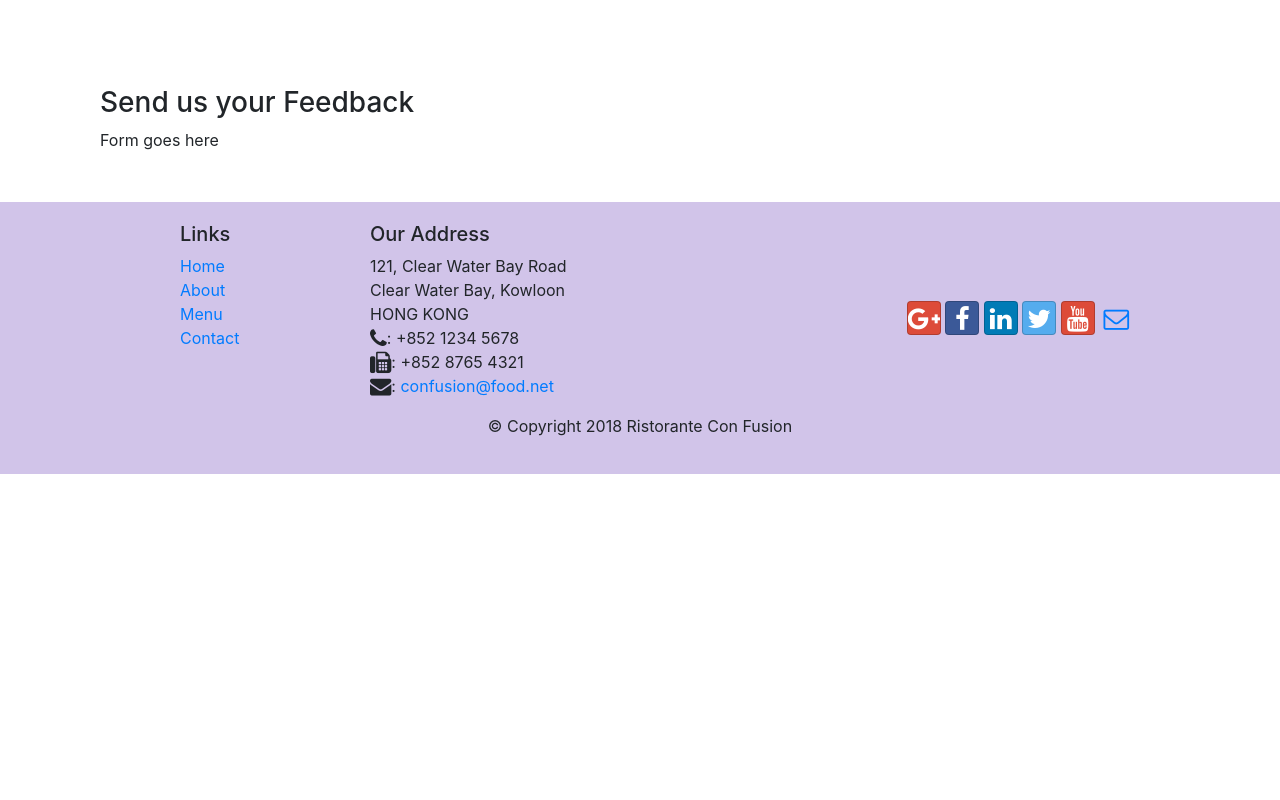
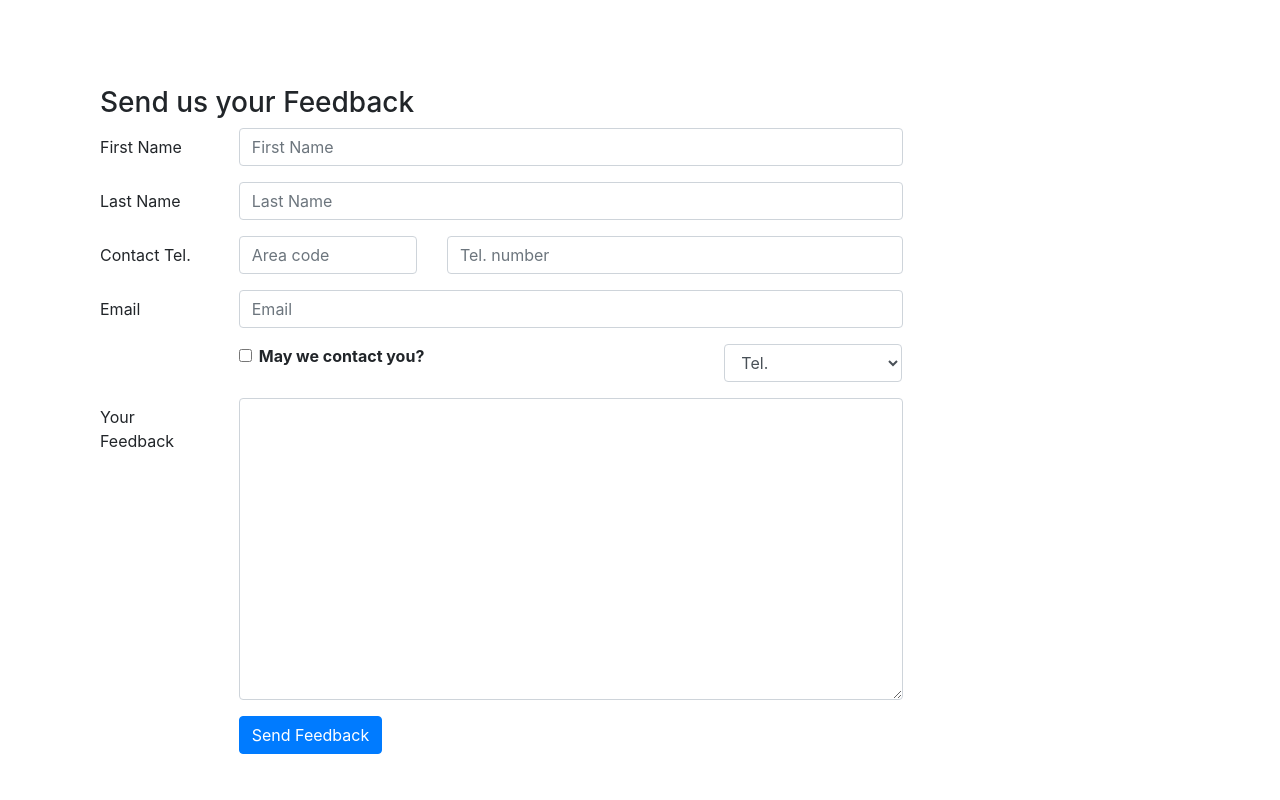
Before and after one commit to mkhoa0201/Web-Coursera, a website: page contactus.html in a window 1280 px wide. Shown: the part 800-1600 px from the top of the page. Before the commit the page ends 1324 px from the top, so only its background shows below. Drawn offline with nearby package versions, Linux system fonts and the light colour scheme.

Commit message:
Form element

```diff
--- a/contactus.html
+++ b/contactus.html
@@ -93,7 +93,76 @@
               <h3>Send us your Feedback</h3>
            </div>
             <div class="col-12 col-md-9">
-                Form goes here
+                <form>
+                    <!-- Name textbox-->
+
+                    <div class = "form-group row">
+                        <lable for = "firstname" class = "col-md-2 col-form-label" > First Name</lable>
+                        <div class="col-md-10">
+                            <input type = "text" class = "form-control" id = "firstname" name = "first name" placeholder = "First Name">
+                        </div>
+                    </div>
+                    <div class = "form-group row">
+                        <label for="lastname" class="col-md-2 col-form-label">Last Name</label>
+                        <div class="col-md-10">
+                            <input type="text" class="form-control" id="lastname" name="lastname" placeholder="Last Name">
+                        </div>
+                    </div>
+
+                    <!-- Email and Tel textbox-->
+                    <div class="form-group row">
+                        <label for="telnum" class="col-12 col-md-2 col-form-label">Contact Tel.</label>
+                        <div class="col-5 col-md-3">
+                            <input type="tel" class="form-control" id="areacode" name="areacode" placeholder="Area code">
+                        </div>
+                        <div class="col-7 col-md-7">
+                            <input type="tel" class="form-control" id="telnum" name="telnum" placeholder="Tel. number">
+                        </div>
+                    </div>
+                    <div class="form-group row">
+                        <label for="emailid" class="col-md-2 col-form-label">Email</label>
+                        <div class="col-md-10">
+                            <input type="email" class="form-control" id="emailid" name="emailid" placeholder="Email">
+                        </div>
+                    </div>
+
+                    <!-- Check box and list -->
+
+                    <div class="form-group row">
+                        <div class="col-md-6 offset-md-2">
+                            <div class="form-check">
+                                <input type="checkbox" class="form-check-input" name="approve" id="approve" value="">
+                                <label class="form-check-label" for="approve">
+                                    <strong>May we contact you?</strong>
+                                </label>
+                            </div>
+                        </div>
+                        <div class="col-md-3 offset-md-1">
+                            <select class="form-control">
+                                <option>Tel.</option>
+                                <option>Email</option>
+                            </select>
+                        </div>
+                    </div>
+
+
+                    <!-- Feed back textbox-->
+                    <div class="form-group row">
+                        <label for="feedback" class="col-md-2 col-form-label">Your Feedback</label>
+                        <div class="col-md-10">
+                            <textarea class="form-control" id="feedback" name="feedback" rows="12"></textarea>
+                        </div>
+                    </div>
+
+                    <!-- Submit button-->
+                    <div class="form-group row">
+                        <div class="offset-md-2 col-md-10">
+                            <button type="submit" class="btn btn-primary">Send Feedback</button>
+                        </div>
+                    </div>
+
+
+                </form>
             </div>
              <div class="col-12 col-md">
             </div>
```
